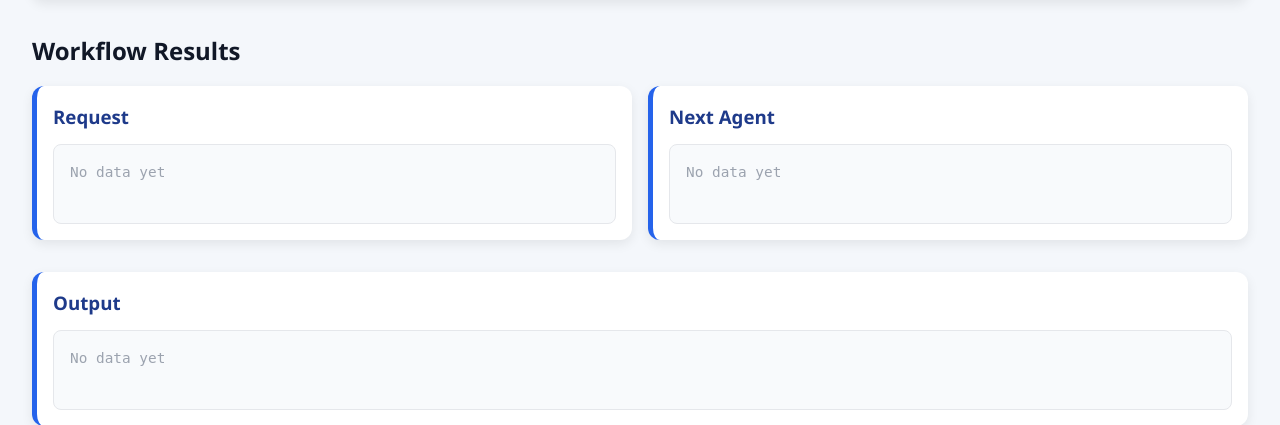
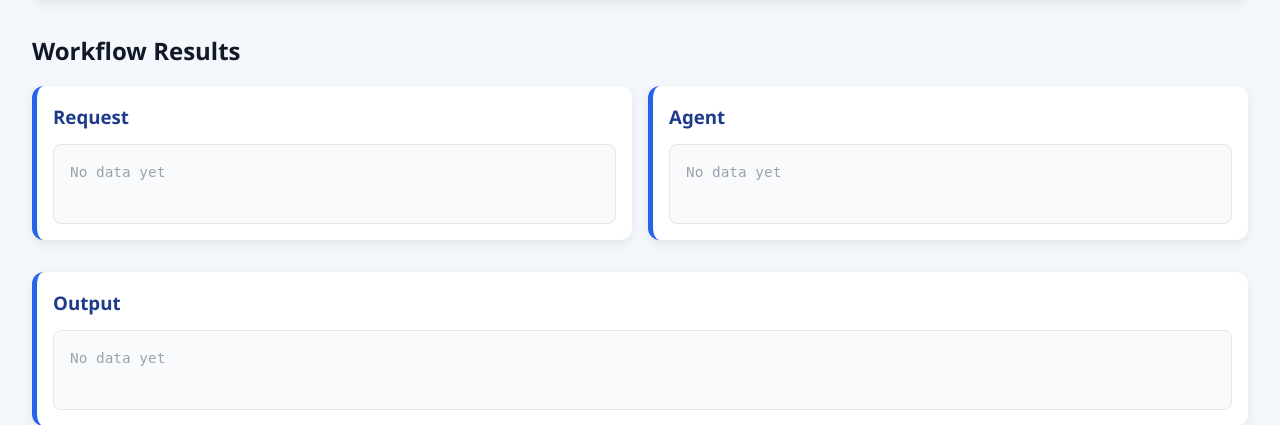
Before and after one commit to jacobbode-TCS/pge_mock_model, a Flask app: page / in a window 1280 px wide. Shown: the part 644-1069 px from the top of the page. Run offline with Flask 3, Linux system fonts and the light colour scheme.

Commit message:
Front End now shows chosen agent again

```diff
--- a/main.py
+++ b/main.py
@@ -37,7 +37,8 @@ def workflow():
 
     return jsonify({
         "request": request_text,
-        "next_agent": result.get("next_agent"),
+        # "next_agent": result.get("next_agent"),
+        "chosen_agent": result.get("chosen_agent"),
         "response": result.get("response"),
     })
 
--- a/templates/index.html
+++ b/templates/index.html
@@ -47,8 +47,8 @@
 
 
         <div class="result-section">
-            <h3>Next Agent</h3>
-            <pre id="next-agent"></pre>
+            <h3>Agent</h3>
+            <pre id="chosen-agent"></pre>
         </div>
     </div>
     <div class="results-grid">
@@ -68,7 +68,7 @@
             let selectedFile = null;
             const form = document.getElementById('workflow-form');
             const requestResult = document.getElementById('request-result');
-            const nextAgent = document.getElementById('next-agent');
+            const chosenAgent = document.getElementById('chosen-agent');
             const outputHeading = document.getElementById('output-heading');
             const output = document.getElementById('output');
 
@@ -189,11 +189,10 @@
 
                 const data = await res.json();
                 requestResult.textContent = data.request || '';
-                nextAgent.textContent = data.next_agent || '';
+                chosenAgent.textContent = data.chosen_agent || '';
                 updateOutputSection(data);
             });
         </script>
-</div>
 </body>
 
 </html>
```
Also changed, not shown: graphs/main_graph.py (+11 -1 lines).
